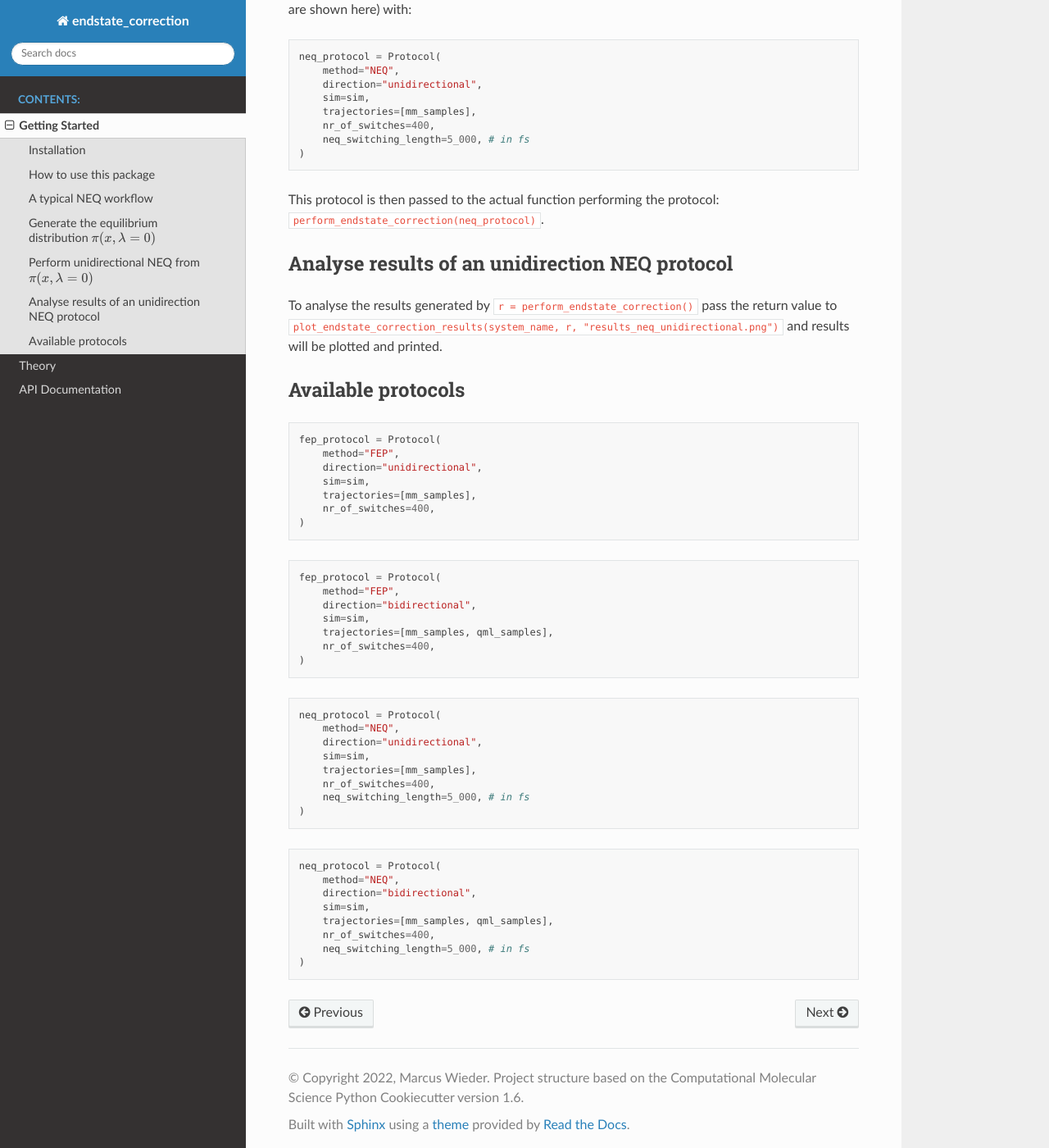
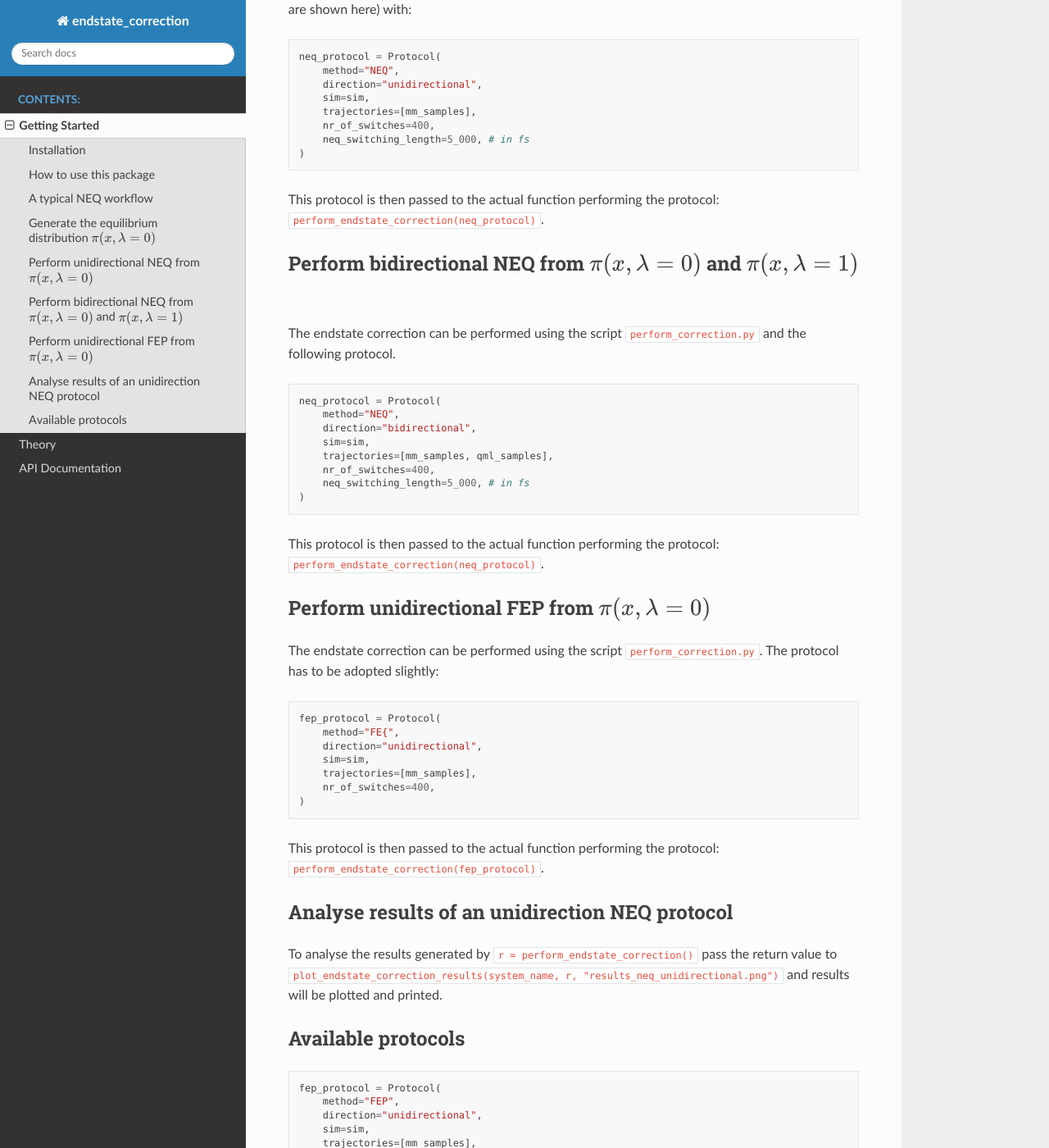
Before and after one commit to xiki-tempula/endstate_correction, a Sphinx documentation site: the page built from docs/getting_started.rst, in a window 1280 px wide and 1400 px high, scrolled down 1799 px. Shown: the whole window at 82% size. Built offline with Sphinx 7.4.7 and the Read the Docs theme 2.0.0, drawn with Linux system fonts in a browser that asks for light colours; the version number could not be read and is left out.

Commit message:
some more examples

```diff
--- a/docs/getting_started.rst
+++ b/docs/getting_started.rst
@@ -86,6 +86,41 @@ with:
 
 This protocol is then passed to the actual function performing the protocol: :code:`perform_endstate_correction(neq_protocol)`.
 
+Perform bidirectional NEQ from :math:`\pi(x, \lambda=0)` and :math:`\pi(x, \lambda=1)`
+--------------------------------------------------------------------
+The endstate correction can be performed using the script :code:`perform_correction.py` and the following protocol.
+
+.. code:: python
+
+  neq_protocol = Protocol(
+      method="NEQ",
+      direction="bidirectional",
+      sim=sim,
+      trajectories=[mm_samples, qml_samples],
+      nr_of_switches=400,
+      neq_switching_length=5_000, # in fs
+  )
+
+This protocol is then passed to the actual function performing the protocol: :code:`perform_endstate_correction(neq_protocol)`.
+
+
+Perform unidirectional FEP from :math:`\pi(x, \lambda=0)`
+--------------------------------------------------------------------
+The endstate correction can be performed using the script :code:`perform_correction.py`.
+The protocol has to be adopted slightly:
+
+.. code:: python
+
+  fep_protocol = Protocol(
+      method="FE{",
+      direction="unidirectional",
+      sim=sim,
+      trajectories=[mm_samples],
+      nr_of_switches=400,
+  )
+This protocol is then passed to the actual function performing the protocol: :code:`perform_endstate_correction(fep_protocol)`.
+
+
 Analyse results of an unidirection NEQ protocol
 --------------------------------------------------------------------
 
```
